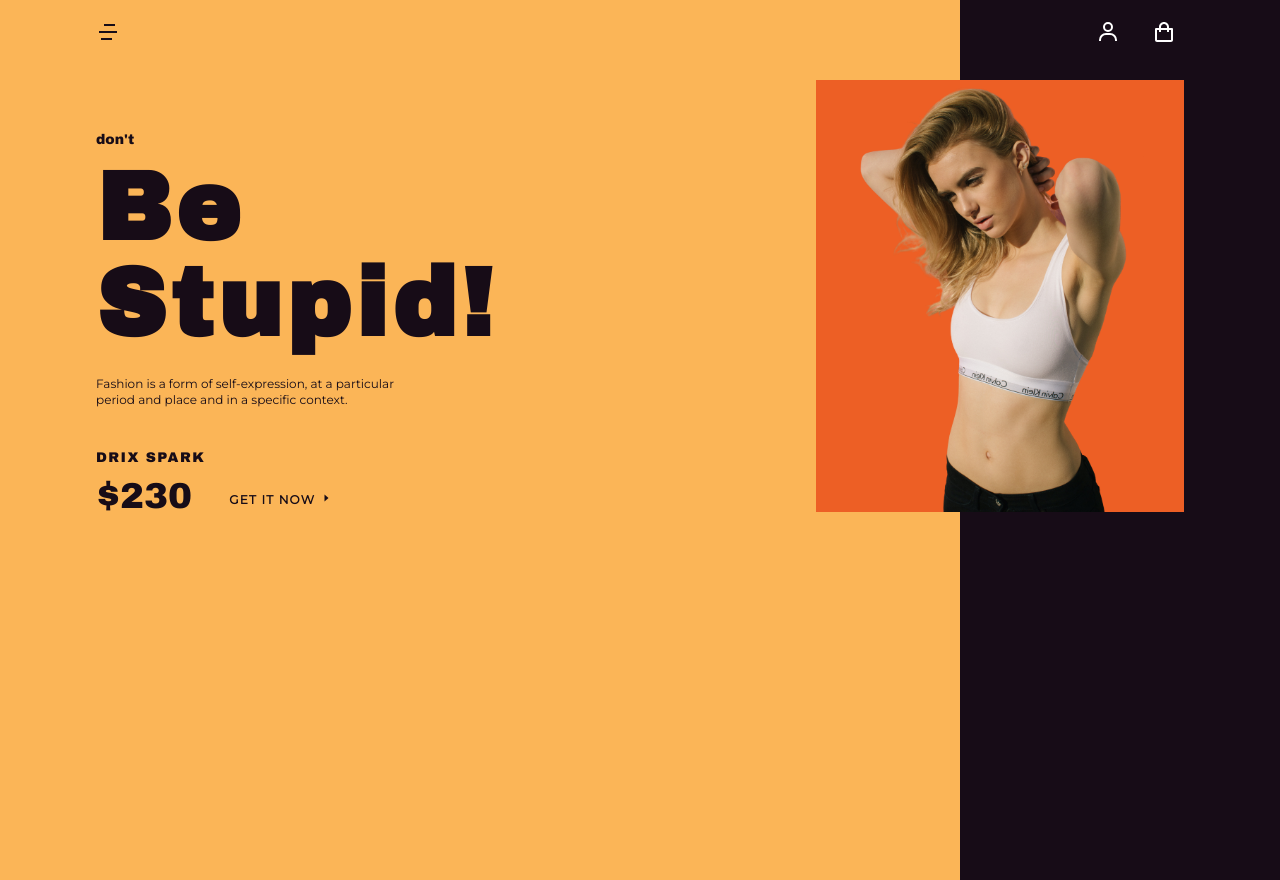
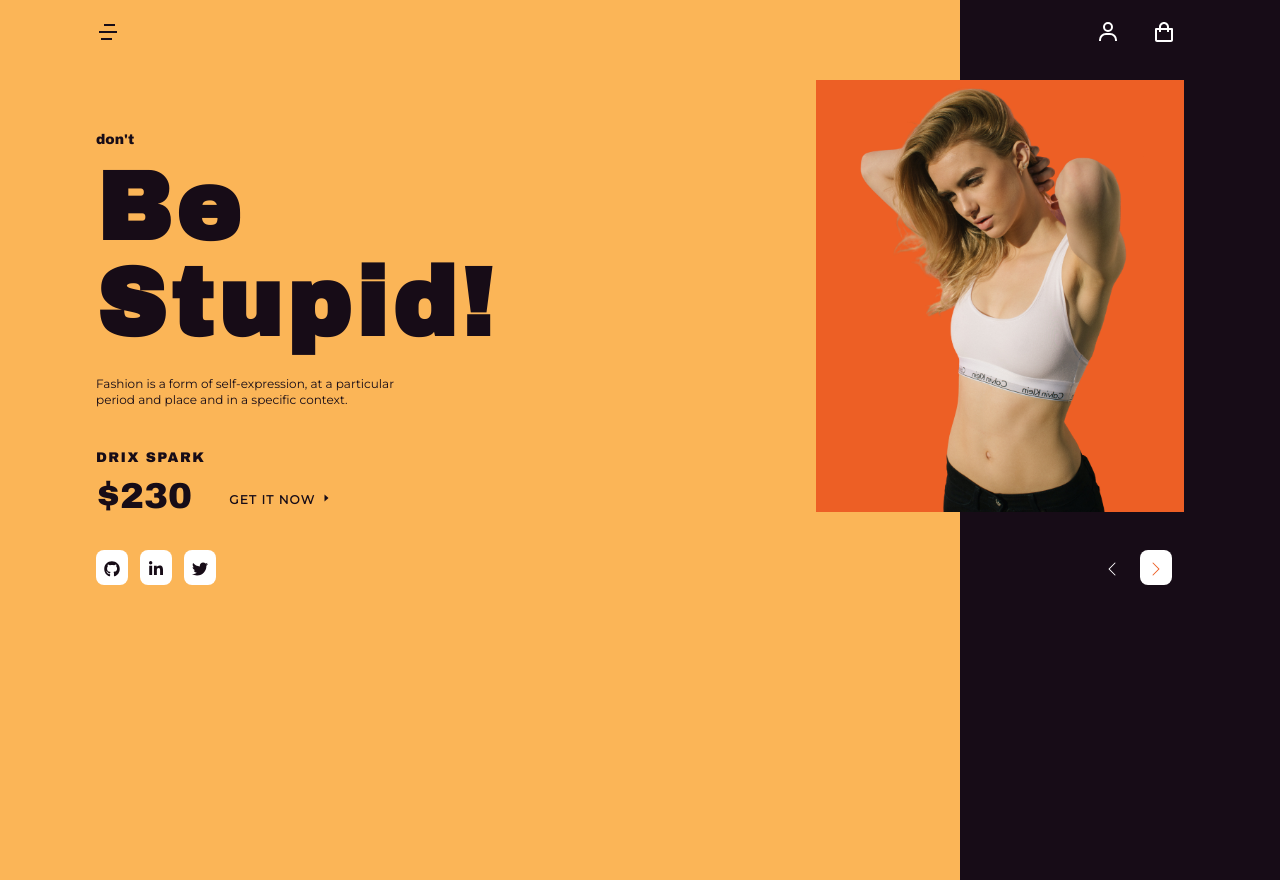
Before and after one commit to StevenPss/dont-be-stupid-web-header-animation, a React (Create React App) app: page / in a window 1280 px wide. Built offline with nearby package versions, Linux system fonts and the light colour scheme.

Commit message:
style: added socials & slider

```diff
--- a/src/App.scss
+++ b/src/App.scss
@@ -86,7 +86,27 @@ body, html{
           background-color: color(accent);
         }
       }
-
+      .main-socials{
+        a{
+          &:hover{
+            background-color: color(accent);
+            color: color(accent_secondary);
+            transition: all .2s ease-out;
+          }
+        }
+      }
+      .main-slider{
+        .active{
+          color: color(accent);
+        }
+        a{
+          &:hover{
+            background-color: color(accent_secondary);
+            color: color(accent);
+            transition: all .2s ease-out;
+          }
+        }
+      }
 
     }
   }
--- a/src/components/Content.js
+++ b/src/components/Content.js
@@ -1,6 +1,8 @@
 import React from 'react'
 import Model from '../static/model.png'
 import { BiCaretRight } from 'react-icons/bi';
+import Socials from './Socials';
+import Slider from './Slider';
 
 
 function Content() {
@@ -48,7 +50,10 @@ function Content() {
                 </div>
             </div>
             {/** Socials and Slider*/}
-
+            <div className="flex justify-between mt-10 mb-10">
+                <Socials/>
+                <Slider/>
+            </div>
         </div>
     )
 }
--- /dev/null
+++ b/src/components/Slider.js
@@ -0,0 +1,14 @@
+import React from 'react'
+
+import { BsChevronLeft, BsChevronRight } from 'react-icons/bs';
+
+function Slider() {
+    return (
+        <div className="main-slider">
+            <a className="text-white p-2 rounded-lg" href="#PrevContent"><span className="inline-block align-middle"><BsChevronLeft/></span></a>
+            <a className="bg-white active p-2 ml-3 mr-3 rounded-lg" href="#NextContent"><span className="inline-block align-middle"><BsChevronRight/></span></a>
+        </div>
+    )
+}
+
+export default Slider
--- /dev/null
+++ b/src/components/Socials.js
@@ -0,0 +1,14 @@
+import React from 'react'
+import { FaGithub, FaLinkedinIn, FaTwitter } from 'react-icons/fa';
+
+function Socials() {
+    return (
+        <div className="main-socials">
+            <a className="bg-white p-2 rounded-lg" href="https://github.com/StevenPss"><span className="inline-block align-middle"><FaGithub/></span></a>
+            <a className="bg-white p-2 ml-3 mr-3 rounded-lg" href="https://www.linkedin.com/in/stevenselolo/"><span className="inline-block align-middle"><FaLinkedinIn/></span></a>
+            <a className="bg-white p-2 rounded-lg" href="https://twitter.com/intent/follow?screen_name=stevenselolo"><span className="inline-block align-middle"><FaTwitter/></span></a>
+        </div>
+    )
+}
+
+export default Socials
```
